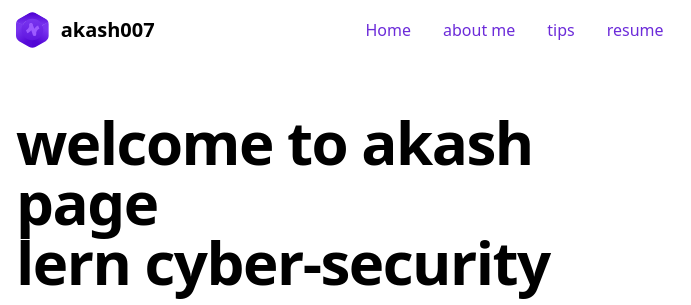
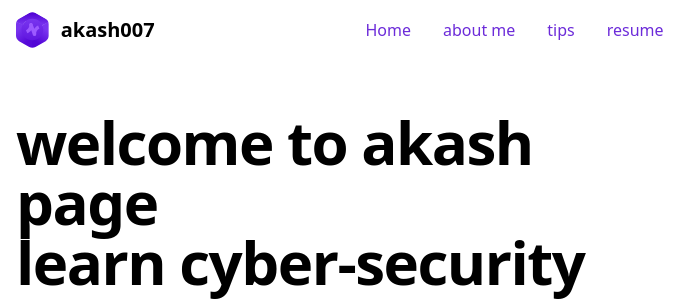
Before and after one commit to akashkale007/akashkale007, a website: page index.html in a window 1280 px wide. Shown: the top 305 px of the page, 0-691 px from the left. Drawn offline with nearby package versions, Linux system fonts and the light colour scheme.

Commit message:
Update index.html

```diff
--- a/index.html
+++ b/index.html
@@ -90,7 +90,7 @@
         <div class="grid max-w-screen-xl px-4 pt-20 pb-8 mx-auto lg:gap-8 xl:gap-0 lg:py-16 lg:grid-cols-12 lg:pt-28">
             <div class="mr-auto place-self-center lg:col-span-7">
 
-                <h3 class="max-w-2xl mb-4 text-4xl font-extrabold leading-none tracking-tight md:text-5xl xl:text-6xl dark:text-white">welcome to akash page <br>lern cyber-security </h3>
+                <h3 class="max-w-2xl mb-4 text-4xl font-extrabold leading-none tracking-tight md:text-5xl xl:text-6xl dark:text-white">welcome to akash page <br>learn cyber-security </h3>
                 <p class="max-w-2xl mb-6 font-light text-gray-500 lg:mb-8 md:text-lg lg:text-xl dark:text-gray-400">here you get some cyber security <a href="#" class="hover:underline">project</a> go through thats project to gain Knowledge.</p>
                 <div class="space-y-4 sm:flex sm:space-y-0 sm:space-x-4">
                     <a href="https://github.com/akashkale007" class="inline-flex items-center justify-center w-full px-5 py-3 text-sm font-medium text-center text-gray-900 border border-gray-200 rounded-lg sm:w-auto hover:bg-gray-100 focus:ring-4 focus:ring-gray-100 dark:text-white dark:border-gray-700 dark:hover:bg-gray-700 dark:focus:ring-gray-800">
```
